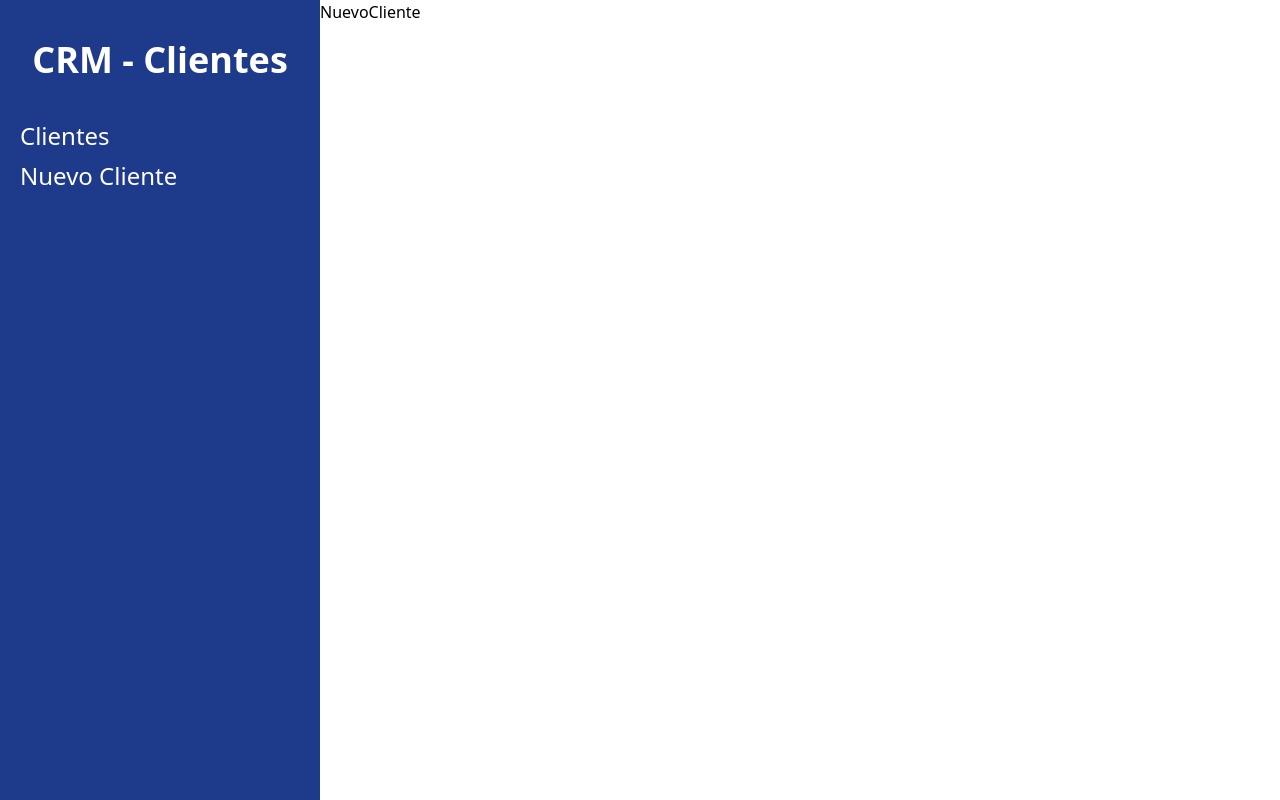
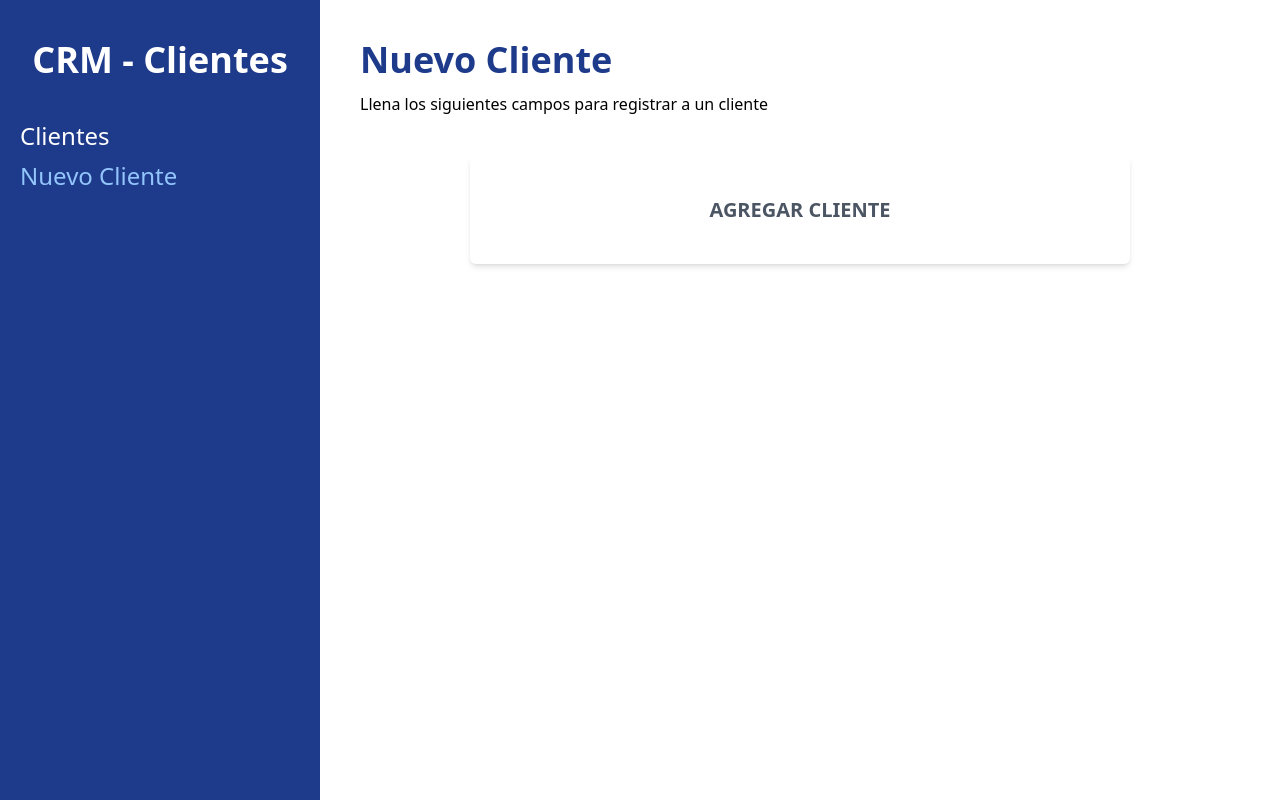
Before and after one commit to Jorki3/crm-react, a React (Vite) app: page /clientes/nuevo in a window 1280 px wide. Built offline with nearby package versions, Linux system fonts and the light colour scheme.

Commit message:
Estilo de Formulario

```diff
--- /dev/null
+++ b/src/components/Formulario.jsx
@@ -0,0 +1,12 @@
+import React from 'react'
+
+const Formulario = () => {
+  return (
+    <div className='bg-white mt-10 px-5 py-10 rounded-md shadow-md
+    md:w-3/4 mx-auto'>
+        <h1 className='text-gray-600 font-bold text-xl uppercase text-center'>Agregar Cliente</h1>
+    </div>
+  )
+}
+
+export default Formulario
--- a/src/layout/Layout.jsx
+++ b/src/layout/Layout.jsx
@@ -1,23 +1,30 @@
-import { Outlet } from "react-router-dom"
+import { Outlet, Link, useLocation } from "react-router-dom"
 
 const Layout = () => {
+    const location = useLocation()
+
+    const urlActual = location.pathname
+
     return (
         <div className="md:flex md:min-h-screen">
             <div className="md:w-1/4 bg-blue-900 px-5 py-10">
                 <h2 className="text-4xl font-black text-center text-white">CRM - Clientes</h2>
                 <nav className="mt-10">
-                    <a
-                        className="text-white text-2xl block mt-2 hover:text-blue-300"
-                        href="/clientes"
-                    >Clientes</a>
-                    <a
-                        className="text-white text-2xl block mt-2 hover:text-blue-300"
-                        href="/clientes/nuevo"
-                    >Nuevo Cliente</a>
+                    <Link
+                        className={`${urlActual === '/clientes' ? 'text-blue-300'
+                            : 'text-white'} text-2xl block mt-2 hover:text-blue-300`
+                        }
+                        to="/clientes"
+                    >Clientes</Link>
+                    <Link
+                        className={`${urlActual === '/clientes/nuevo' ? 'text-blue-300'
+                            : 'text-white'} text-2xl block mt-2 hover:text-blue-300`}
+                        to="/clientes/nuevo"
+                    >Nuevo Cliente</Link>
                 </nav>
             </div>
 
-            <div className="md:w-3/4">
+            <div className="md:w-3/4 p-10">
                 <Outlet />
             </div>
         </div>
--- a/src/paginas/NuevoCliente.jsx
+++ b/src/paginas/NuevoCliente.jsx
@@ -1,8 +1,14 @@
 import React from 'react'
+import Formulario from '../components/Formulario'
 
 const NuevoCliente = () => {
   return (
-    <h1>NuevoCliente</h1>
+    <>
+      <h1 className='font-black text-4xl text-blue-900'>Nuevo Cliente</h1>
+      <p className='mt-3'>Llena los siguientes campos para registrar a un cliente</p>
+
+      <Formulario />
+    </>
   )
 }
 
```
